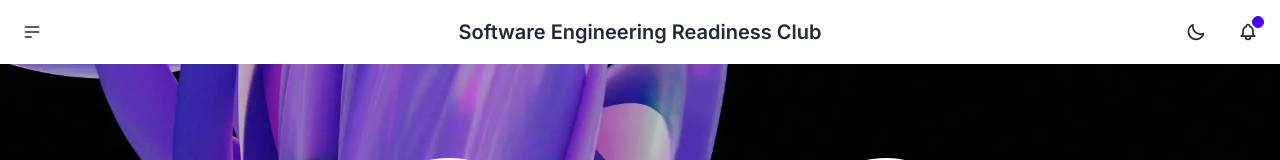
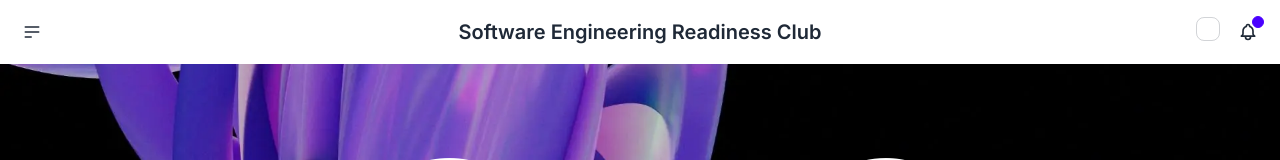
Before and after one commit to Xoshikage/website, a Next.js app: page / in a window 1280 px wide. Shown: the top 160 px of the page. Built offline with nearby package versions, Linux system fonts and the light colour scheme.

Commit message:
<feat> Reimplementing theme changer

```diff
--- a/src/components/navbar.js
+++ b/src/components/navbar.js
@@ -1,7 +1,19 @@
+'use client'
+import { useEffect, useState } from "react"
 
 
 export default function Navbar() {
-
+    const [theme, setTheme] = useState(
+        JSON.parse(localStorage.getItem('theme'))
+    )
+    const [mounted, setMounted] = useState(false)
+    useEffect(() =>{
+        localStorage.setItem('theme', JSON.stringify(theme))
+        setMounted(true)
+    }, [theme])
+    if(!mounted){
+        return null
+    }
     return (
         <div className="navbar bg-base-100 fixed z-50">
             <div className="navbar-start">
@@ -21,20 +33,15 @@ export default function Navbar() {
                 <a className="btn btn-ghost normal-case text-xl" href="/">Software Engineering Readiness Club</a>
             </div>
             <div className="navbar-end justify-items-end">
-            <label className="swap btn-ghost btn-circle swap-rotate text-base-content">
-                {/* this hidden checkbox controls the state */}
+                {/*we will add this later*/}
+                <div>
                 <input
                     type="checkbox"
-                    className="theme-controller"
+                    checked={theme}
                     value={"light"}
-                />
-                    {/* sun icon */}
-                    <svg className="swap-on fill-current w-5 h-5" xmlns="http://www.w3.org/2000/svg" viewBox="0 0 24 24"><path d="M5.64,17l-.71.71a1,1,0,0,0,0,1.41,1,1,0,0,0,1.41,0l.71-.71A1,1,0,0,0,5.64,17ZM5,12a1,1,0,0,0-1-1H3a1,1,0,0,0,0,2H4A1,1,0,0,0,5,12Zm7-7a1,1,0,0,0,1-1V3a1,1,0,0,0-2,0V4A1,1,0,0,0,12,5ZM5.64,7.05a1,1,0,0,0,.7.29,1,1,0,0,0,.71-.29,1,1,0,0,0,0-1.41l-.71-.71A1,1,0,0,0,4.93,6.34Zm12,.29a1,1,0,0,0,.7-.29l.71-.71a1,1,0,1,0-1.41-1.41L17,5.64a1,1,0,0,0,0,1.41A1,1,0,0,0,17.66,7.34ZM21,11H20a1,1,0,0,0,0,2h1a1,1,0,0,0,0-2Zm-9,8a1,1,0,0,0-1,1v1a1,1,0,0,0,2,0V20A1,1,0,0,0,12,19ZM18.36,17A1,1,0,0,0,17,18.36l.71.71a1,1,0,0,0,1.41,0,1,1,0,0,0,0-1.41ZM12,6.5A5.5,5.5,0,1,0,17.5,12,5.51,5.51,0,0,0,12,6.5Zm0,9A3.5,3.5,0,1,1,15.5,12,3.5,3.5,0,0,1,12,15.5Z"/></svg>
-
-                    {/* moon icon */}
-                    <svg className="swap-off fill-current w-5 h-5" xmlns="http://www.w3.org/2000/svg" viewBox="0 0 24 24"><path d="M21.64,13a1,1,0,0,0-1.05-.14,8.05,8.05,0,0,1-3.37.73A8.15,8.15,0,0,1,9.08,5.49a8.59,8.59,0,0,1,.25-2A1,1,0,0,0,8,2.36,10.14,10.14,0,1,0,22,14.05,1,1,0,0,0,21.64,13Zm-9.5,6.69A8.14,8.14,0,0,1,7.08,5.22v.27A10.15,10.15,0,0,0,17.22,15.63a9.79,9.79,0,0,0,2.1-.22A8.11,8.11,0,0,1,12.14,19.73Z"/></svg>
-                </label>
-                {/*we will add this later*/}
+                    onChange={()=> setTheme(!theme)}
+                    className="checkbox theme-controller"/>
+                </div>
                 <div className="drawer drawer-end max-w-[40px] ml-3 justify-items-end">
                     <input id="my-drawer" type="checkbox" className="drawer-toggle"></input>
                     <div className="drawer-content">
```
